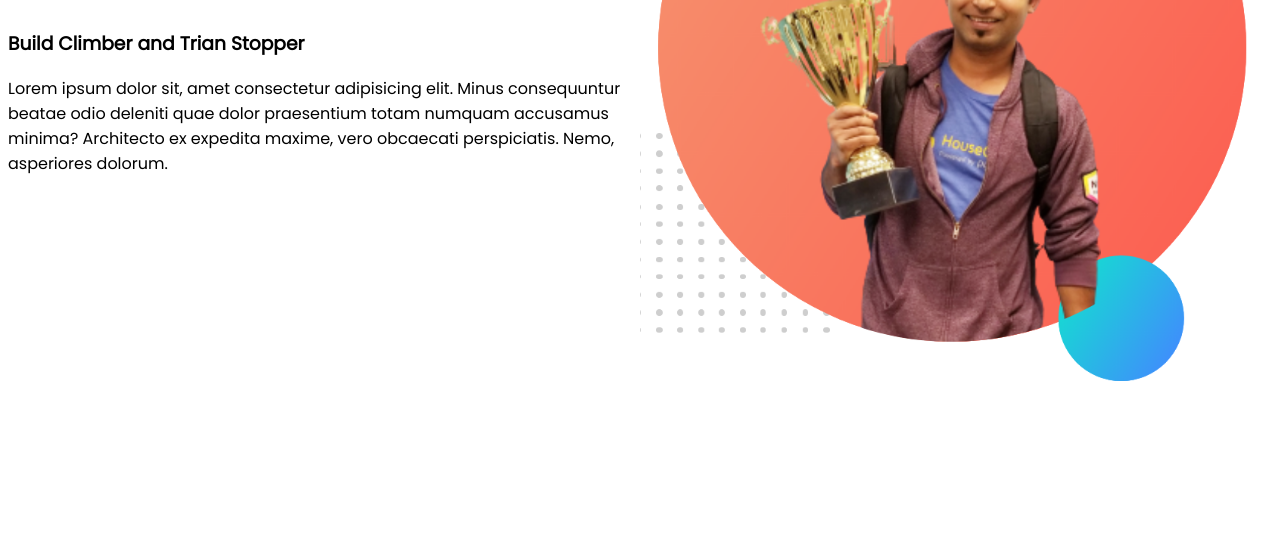
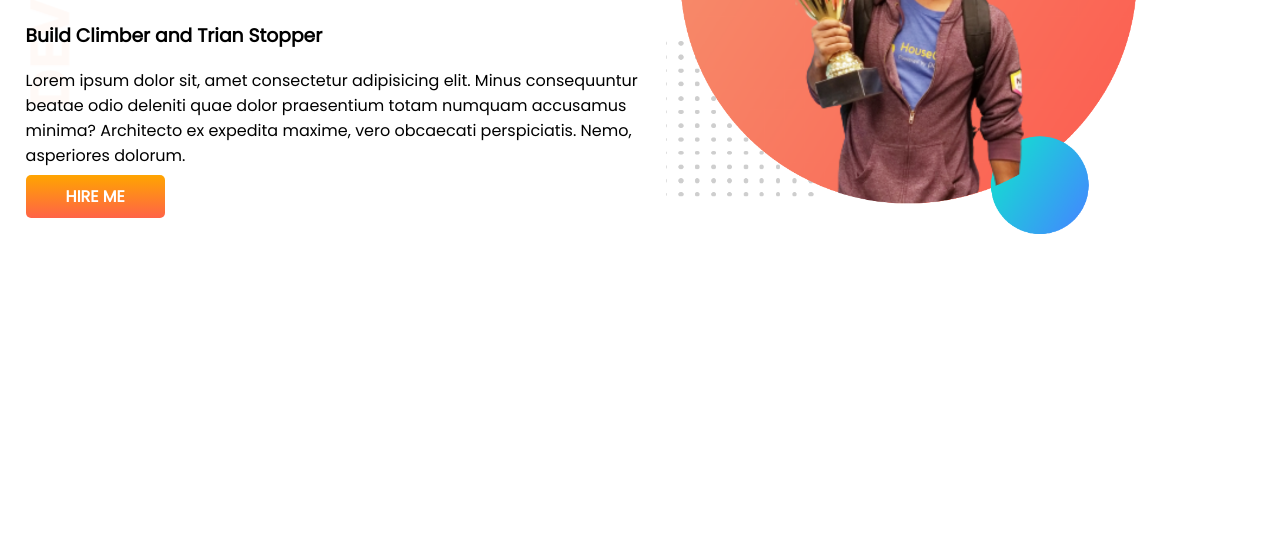
Before and after one commit to Ashik220/developer-portfolio, a plain HTML site: page index.html in a window 1280 px wide. Shown: the part 254-800 px from the top of the page. Drawn offline with Linux system fonts and the light colour scheme.

Commit message:
top bannder updated

```diff
--- a/index.html
+++ b/index.html
@@ -13,7 +13,7 @@
 </head>
 
 <body>
-  <section>
+  <section class="top-banner">
     <div class="half-width">
       <h1>Welcome</h1>
       <h1><span id="color">Ashikur Rahman's</span> World</h1>
@@ -21,6 +21,7 @@
       <p>Lorem ipsum dolor sit, amet consectetur adipisicing elit. Minus consequuntur beatae odio deleniti quae dolor
         praesentium totam numquam accusamus minima? Architecto ex expedita maxime, vero obcaecati perspiciatis. Nemo,
         asperiores dolorum.</p>
+      <a class="link-button" target="_blank" href="https://web.programming-hero.com/">HIRE ME</a>
     </div>
     <div class="half-width"><img src="images/jhankar-bg.png" alt="Jhankar"></div>
   </section>
--- a/style.css
+++ b/style.css
@@ -1,5 +1,6 @@
 body {
   font-family: 'Poppins', sans-serif;
+  margin: 0;
 }
 h1{
   font-size: 50px;
@@ -12,7 +13,20 @@ section{
 }
 .half-width {
   width: 50%;
+  padding-left: 2%;
 }
 .half-width img {
-  width: 100%;
+  width: 80%;
 }
+.link-button{
+  text-decoration: none;
+  background-image: linear-gradient(orange, tomato);
+  color: white;
+  padding: 10px 40px;
+  border-radius: 5px;
+  font-weight: 700;
+}
+.top-banner{
+  background-image: url(images/top-banner.png);
+  background-repeat: no-repeat ;
+}
```
